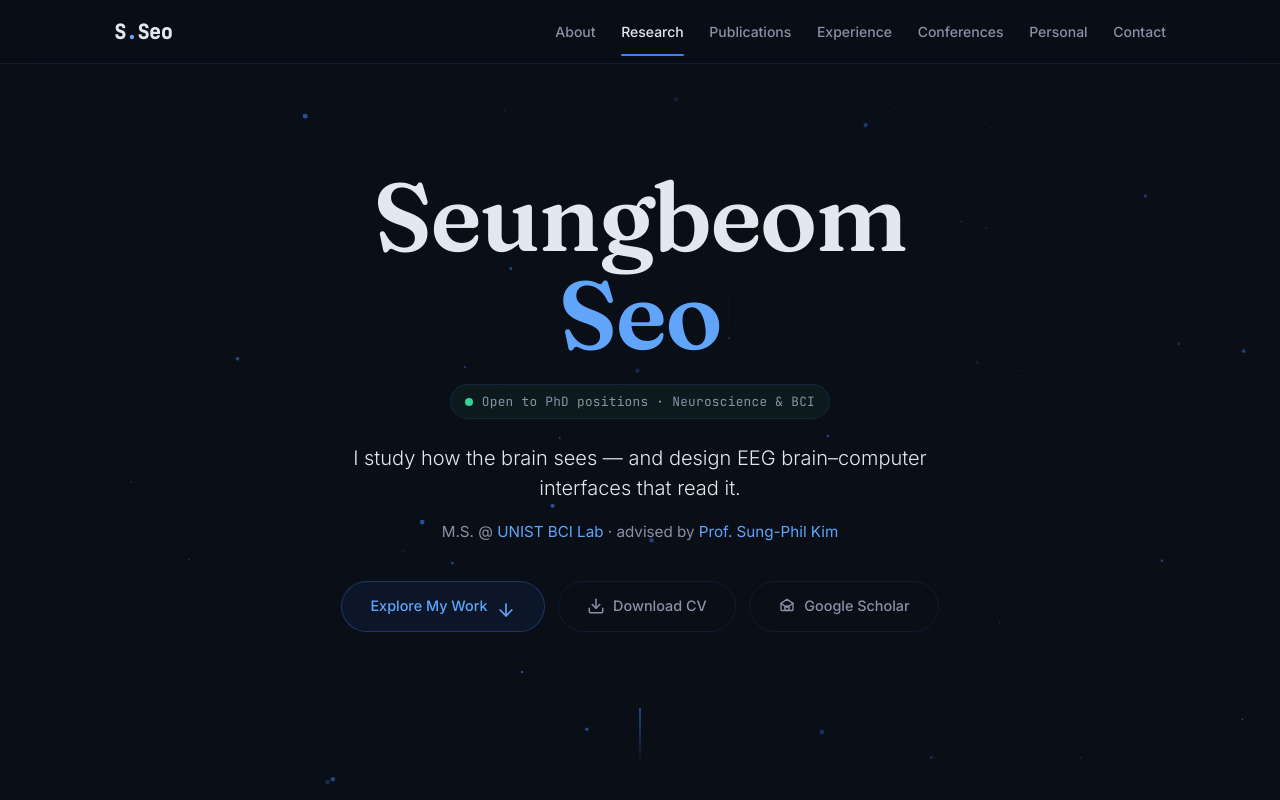
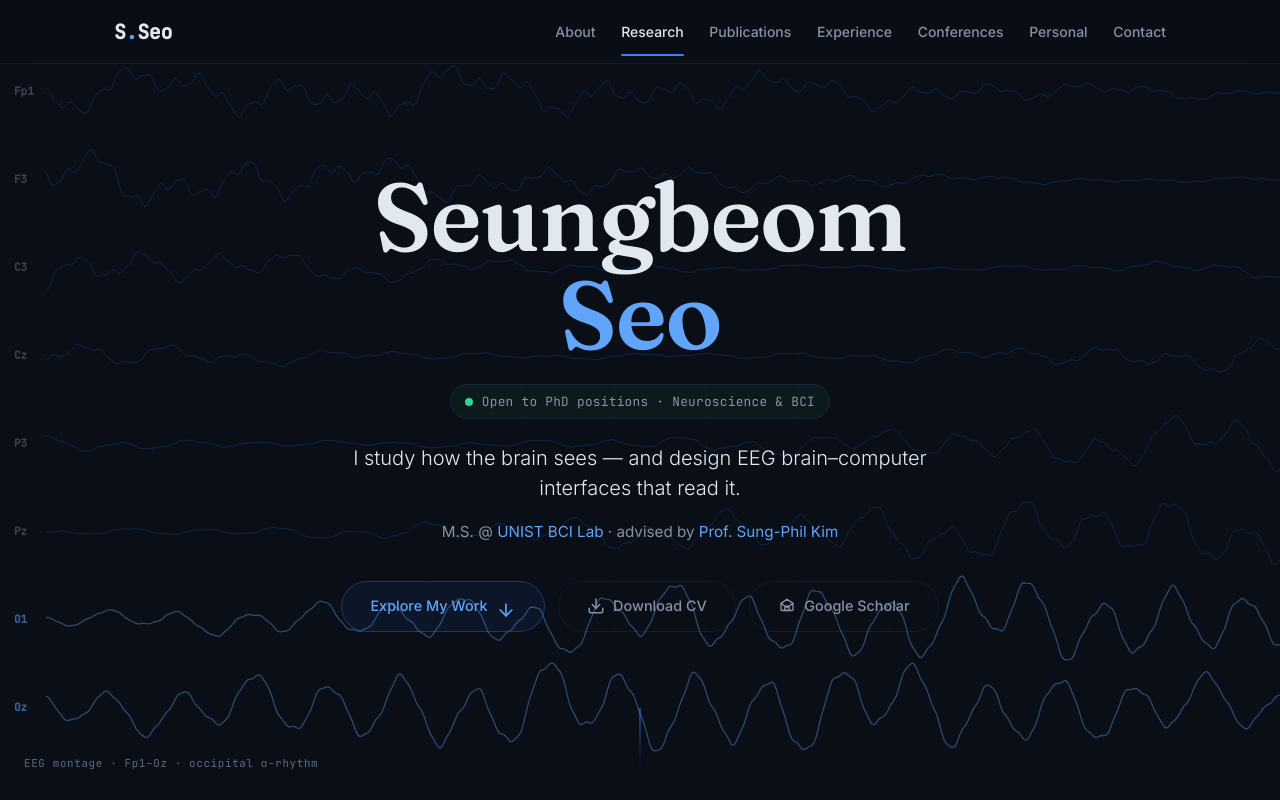
Before and after one commit to ssb3304/ssb3304.github.io, a plain HTML site: page docs/index.html in a window 1280 px wide. Shown: the top 800 px of the page. Drawn offline with Linux system fonts and the light colour scheme.

Commit message:
Replace particle background with a signature EEG trace motif
The generic particle-network was the most-copied portfolio background and said
nothing about the applicant. It now renders a slow, clinical-style 8-channel EEG
strip (Fp1→Oz) with mono channel labels, a scrolling 1-second grid, and a
review-style time cursor at the pointer — the site is literally drawn in the
applicant's own signal type. Occipital channels (O1/Oz) carry stronger alpha,
echoing his eyes-open visual-perception work; a small caption names the montage.

Traces are deterministic/procedural (no Math.random, so no flicker) and reuse the
existing DPR scaling, hero-only fade/pause, reduced-motion static frame, and
resize handling. A real anonymized recording can be dropped into CHANNELS/eegValue.

Isolated commit: revert just this to restore the particle background.

Co-Authored-By: Claude Opus 4.8 <noreply@anthropic.com>
Claude-Session: https://claude.ai/code/session_01LAyw3KxkHX3hphtnJounwC

```diff
--- a/docs/css/style.css
+++ b/docs/css/style.css
@@ -444,6 +444,23 @@ ul, ol {
   bottom: 2rem;
   left: 50%;
   transform: translateX(-50%);
+}
+
+/* EEG trace caption — the authenticity cue that makes the motif read as data */
+.hero__trace-caption {
+  position: absolute;
+  left: 1.5rem;
+  bottom: 1.75rem;
+  font-family: var(--font-mono);
+  font-size: 0.68rem;
+  color: var(--text-muted);
+  letter-spacing: 0.06em;
+  opacity: 0.75;
+  z-index: 1;
+}
+
+@media (max-width: 600px) {
+  .hero__trace-caption { display: none; }
 }
 
 .hero__scroll-line {
--- a/docs/index.html
+++ b/docs/index.html
@@ -136,6 +136,7 @@
     <div class="hero__scroll-indicator" aria-hidden="true">
       <div class="hero__scroll-line"></div>
     </div>
+    <p class="hero__trace-caption" aria-hidden="true">EEG montage &middot; Fp1&ndash;Oz &middot; occipital &alpha;-rhythm</p>
   </section>
 
   <!-- About -->
--- a/docs/js/main.js
+++ b/docs/js/main.js
@@ -1,6 +1,6 @@
 /* ============================================================
    Seungbeom Seo — Homepage Interactive Scripts
-   Neural particle system, cursor effects, scroll animations
+   EEG trace background, cursor effects, scroll animations
    ============================================================ */
 
 (function () {
@@ -10,15 +10,30 @@
   const prefersReduced = window.matchMedia('(prefers-reduced-motion: reduce)');
   const finePointer = window.matchMedia('(hover: hover) and (pointer: fine)');
 
-  // ── Particle System (Neural Network Background) ──────────────
+  // ── EEG Trace Background ─────────────────────────────────────
+  // A slow, clinical-style multi-channel EEG strip: the site is literally drawn
+  // in the applicant's own signal type. Traces are procedurally generated (a real
+  // recording can be dropped in later); occipital channels (O1/Oz) carry stronger
+  // alpha, echoing eyes-open visual-perception work.
   const canvas = document.getElementById('particle-canvas');
   const ctx = canvas.getContext('2d');
-  let particles = [];
   let mouse = { x: -1000, y: -1000 };
   let animFrame = null;
   let W = window.innerWidth;
   let H = window.innerHeight;
   let heroVisible = true;
+  let scroll = 0;
+
+  const CHANNELS = [
+    { label: 'Fp1', alpha: 6.1, theta: 3.0, beta: 19, aAmp: 0.35, bAmp: 0.20, phase: 0.0 },
+    { label: 'F3',  alpha: 6.4, theta: 3.3, beta: 21, aAmp: 0.42, bAmp: 0.18, phase: 0.8 },
+    { label: 'C3',  alpha: 6.7, theta: 2.7, beta: 18, aAmp: 0.48, bAmp: 0.16, phase: 1.7 },
+    { label: 'Cz',  alpha: 6.2, theta: 3.1, beta: 20, aAmp: 0.52, bAmp: 0.15, phase: 2.4 },
+    { label: 'P3',  alpha: 6.9, theta: 2.9, beta: 17, aAmp: 0.64, bAmp: 0.14, phase: 3.1 },
+    { label: 'Pz',  alpha: 6.5, theta: 3.2, beta: 19, aAmp: 0.72, bAmp: 0.13, phase: 3.9 },
+    { label: 'O1',  alpha: 6.8, theta: 2.8, beta: 16, aAmp: 0.98, bAmp: 0.12, phase: 4.6 },
+    { label: 'Oz',  alpha: 6.6, theta: 3.0, beta: 18, aAmp: 1.12, bAmp: 0.12, phase: 5.3 },
+  ];
 
   function resizeCanvas() {
     // Scale the backing store by devicePixelRatio (capped) so particles
@@ -33,163 +48,110 @@
     ctx.setTransform(dpr, 0, 0, dpr, 0, 0);
   }
 
-  class Particle {
-    constructor() {
-      this.reset();
+  function eegValue(x, ch) {
+    const s = x * 0.013;
+    let v = 0;
+    v += Math.sin(s * ch.alpha + ch.phase) * ch.aAmp;        // dominant rhythm
+    v += Math.sin(s * ch.theta + ch.phase * 1.7) * 0.32;     // slower theta
+    v += Math.sin(s * ch.beta + ch.phase * 0.5) * ch.bAmp;   // fast beta
+    v += Math.sin(s * 1.6 + ch.phase * 3.1) * 0.28;          // slow drift
+    v += Math.sin(s * 41.3 + ch.phase) * 0.05;               // fine texture
+    const burst = 0.55 + 0.45 * Math.sin(s * 0.21 + ch.phase); // alpha waxing/waning
+    return v * burst;
+  }
+
+  function drawEEG() {
+    ctx.clearRect(0, 0, W, H);
+    const n = CHANNELS.length;
+    const topPad = Math.max(38, H * 0.06);
+    const rowH = (H - topPad * 2) / n;
+    const amp = rowH * 0.34;
+    const startX = 46;
+
+    // faint ~1-second grid, scrolling with the trace
+    ctx.strokeStyle = 'rgba(148, 163, 184, 0.045)';
+    ctx.lineWidth = 1;
+    const gridGap = 92;
+    for (let gx = -(scroll % gridGap); gx <= W; gx += gridGap) {
+      ctx.beginPath();
+      ctx.moveTo(gx, topPad * 0.5);
+      ctx.lineTo(gx, H - topPad * 0.5);
+      ctx.stroke();
     }
 
-    reset() {
-      this.x = Math.random() * W;
-      this.y = Math.random() * H;
-      this.size = Math.random() * 2 + 0.5;
-      this.speedX = (Math.random() - 0.5) * 0.4;
-      this.speedY = (Math.random() - 0.5) * 0.4;
-      this.opacity = Math.random() * 0.5 + 0.1;
+    ctx.font = "600 11px 'JetBrains Mono', monospace";
+    ctx.textBaseline = 'middle';
+
+    for (let i = 0; i < n; i++) {
+      const ch = CHANNELS[i];
+      const baseline = topPad + rowH * (i + 0.5);
+      const occ = ch.label.charAt(0) === 'O';
+      ctx.strokeStyle = occ ? 'rgba(96, 165, 250, 0.40)' : 'rgba(59, 130, 246, 0.20)';
+      ctx.lineWidth = occ ? 1.3 : 1;
+      ctx.beginPath();
+      for (let x = startX; x <= W; x += 2) {
+        const y = baseline - eegValue(x + scroll, ch) * amp;
+        if (x === startX) ctx.moveTo(x, y);
+        else ctx.lineTo(x, y);
+      }
+      ctx.stroke();
+
+      ctx.fillStyle = occ ? 'rgba(96, 165, 250, 0.55)' : 'rgba(136, 146, 164, 0.38)';
+      ctx.fillText(ch.label, 14, baseline);
     }
 
-    update() {
-      this.x += this.speedX;
-      this.y += this.speedY;
-
-      // Mouse attraction
-      const dx = mouse.x - this.x;
-      const dy = mouse.y - this.y;
-      const dist = Math.sqrt(dx * dx + dy * dy);
-      if (dist < 200) {
-        const force = (200 - dist) / 200 * 0.015;
-        this.speedX += dx * force * 0.01;
-        this.speedY += dy * force * 0.01;
-      }
-
-      // Dampen speed
-      this.speedX *= 0.999;
-      this.speedY *= 0.999;
-
-      // Wrap around
-      if (this.x < -10) this.x = W + 10;
-      if (this.x > W + 10) this.x = -10;
-      if (this.y < -10) this.y = H + 10;
-      if (this.y > H + 10) this.y = -10;
-    }
-
-    draw() {
+    // review-style time cursor at the mouse (fine pointers set mouse.x)
+    if (mouse.x > 0) {
+      ctx.strokeStyle = 'rgba(96, 165, 250, 0.14)';
+      ctx.lineWidth = 1;
       ctx.beginPath();
-      ctx.arc(this.x, this.y, this.size, 0, Math.PI * 2);
-      ctx.fillStyle = `rgba(59, 130, 246, ${this.opacity})`;
-      ctx.fill();
+      ctx.moveTo(mouse.x, topPad * 0.5);
+      ctx.lineTo(mouse.x, H - topPad * 0.5);
+      ctx.stroke();
     }
   }
 
-  function initParticles() {
-    // Fewer particles on touch/low-power devices (coarse pointer).
-    const density = finePointer.matches ? 12000 : 22000;
-    const cap = finePointer.matches ? 120 : 55;
-    const count = Math.min(Math.floor((W * H) / density), cap);
-    particles = [];
-    for (let i = 0; i < count; i++) {
-      particles.push(new Particle());
-    }
-  }
-
-  function drawConnections() {
-    const maxDist = 150;
-    for (let i = 0; i < particles.length; i++) {
-      for (let j = i + 1; j < particles.length; j++) {
-        const dx = particles[i].x - particles[j].x;
-        const dy = particles[i].y - particles[j].y;
-        const dist = Math.sqrt(dx * dx + dy * dy);
-        if (dist < maxDist) {
-          const opacity = (1 - dist / maxDist) * 0.15;
-          ctx.beginPath();
-          ctx.moveTo(particles[i].x, particles[i].y);
-          ctx.lineTo(particles[j].x, particles[j].y);
-          ctx.strokeStyle = `rgba(59, 130, 246, ${opacity})`;
-          ctx.lineWidth = 0.5;
-          ctx.stroke();
-        }
-      }
-    }
-
-    // Draw connections to mouse (fine pointers only; mouse stays off-screen on touch)
-    for (let i = 0; i < particles.length; i++) {
-      const dx = mouse.x - particles[i].x;
-      const dy = mouse.y - particles[i].y;
-      const dist = Math.sqrt(dx * dx + dy * dy);
-      if (dist < 200) {
-        const opacity = (1 - dist / 200) * 0.3;
-        ctx.beginPath();
-        ctx.moveTo(particles[i].x, particles[i].y);
-        ctx.lineTo(mouse.x, mouse.y);
-        ctx.strokeStyle = `rgba(96, 165, 250, ${opacity})`;
-        ctx.lineWidth = 0.8;
-        ctx.stroke();
-      }
-    }
-  }
-
-  function renderStaticFrame() {
-    ctx.clearRect(0, 0, W, H);
-    particles.forEach(p => p.draw());
-    drawConnections();
-  }
-
-  function animateParticles() {
+  function animate() {
     if (!heroVisible || prefersReduced.matches) {
       animFrame = null;
       return;
     }
-    ctx.clearRect(0, 0, W, H);
-    particles.forEach(p => {
-      p.update();
-      p.draw();
-    });
-    drawConnections();
-    animFrame = requestAnimationFrame(animateParticles);
+    scroll += 0.5;
+    drawEEG();
+    animFrame = requestAnimationFrame(animate);
   }
 
-  function startParticles() {
+  function startEEG() {
     if (animFrame == null && heroVisible && !prefersReduced.matches) {
-      animFrame = requestAnimationFrame(animateParticles);
+      animFrame = requestAnimationFrame(animate);
     }
   }
 
   resizeCanvas();
-  initParticles();
-  if (prefersReduced.matches) {
-    renderStaticFrame();
-  } else {
-    startParticles();
-  }
+  drawEEG();
+  if (!prefersReduced.matches) startEEG();
 
-  // Pause the loop and fade the canvas out once the hero scrolls away, so the
-  // field never animates behind body text and costs nothing off-screen.
+  // Fade the canvas out and pause once the hero scrolls away — the trace never
+  // sits behind body text and costs nothing off-screen.
   const heroSection = document.getElementById('hero');
   if (heroSection && 'IntersectionObserver' in window) {
     const heroObserver = new IntersectionObserver((entries) => {
       heroVisible = entries[0].isIntersecting;
       canvas.style.opacity = heroVisible ? '1' : '0';
       if (heroVisible) {
-        if (prefersReduced.matches) renderStaticFrame();
-        else startParticles();
+        if (prefersReduced.matches) drawEEG();
+        else startEEG();
       }
     }, { threshold: 0 });
     heroObserver.observe(heroSection);
   }
 
   let resizeTimer;
-  let lastWidth = window.innerWidth;
   window.addEventListener('resize', () => {
     clearTimeout(resizeTimer);
     resizeTimer = setTimeout(() => {
-      const w = window.innerWidth;
       resizeCanvas();
-      // Only re-seed particles when the width changes — height-only changes are
-      // usually the mobile URL bar collapsing and shouldn't teleport the field.
-      if (w !== lastWidth) {
-        initParticles();
-        lastWidth = w;
-      }
-      if (prefersReduced.matches) renderStaticFrame();
+      drawEEG();
     }, 200);
   });
 
@@ -197,9 +159,9 @@
   prefersReduced.addEventListener('change', () => {
     if (prefersReduced.matches) {
       if (animFrame) { cancelAnimationFrame(animFrame); animFrame = null; }
-      renderStaticFrame();
+      drawEEG();
     } else {
-      startParticles();
+      startEEG();
     }
   });
 
```
